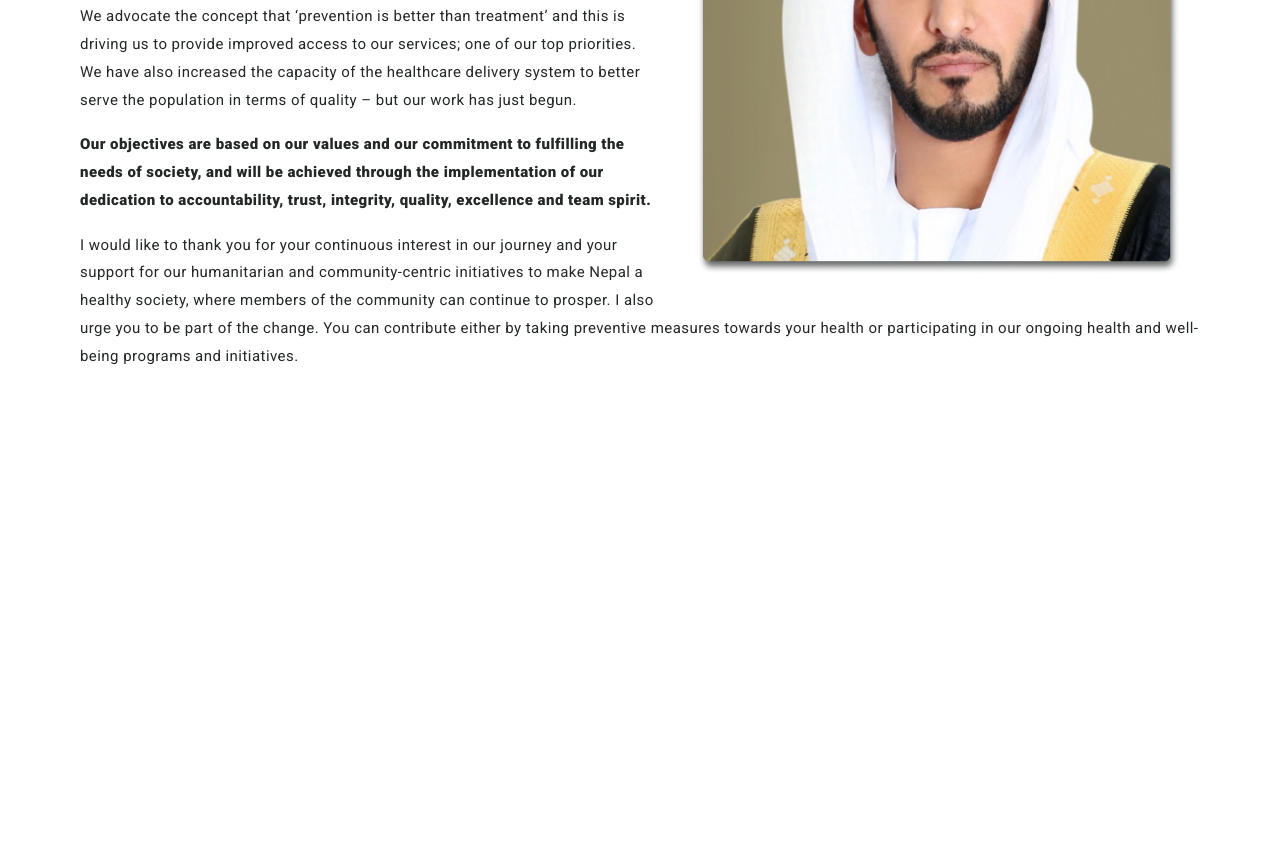
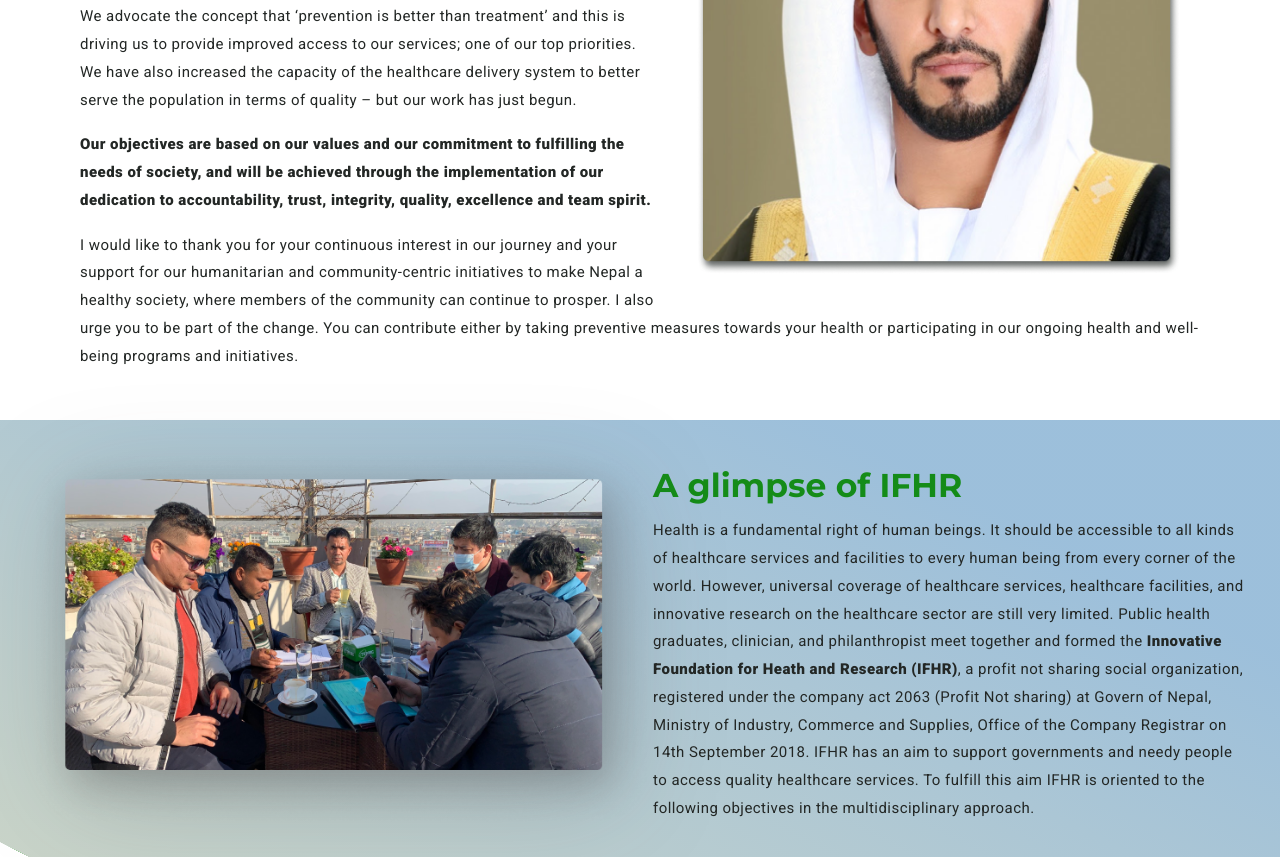
Before and after one commit to imbishalgiri/IFHR, a website: page index.html in a window 1280 px wide. Shown: the part 966-1823 px from the top of the page. Before the commit the page ends 1386 px from the top, so only its background shows below. Drawn offline with Linux system fonts and the light colour scheme.

Commit message:
gallery part started'

```diff
--- a/index.html
+++ b/index.html
@@ -90,5 +90,31 @@
       </div>
     </div>
     <!-- END OF CHAIRMAN AREA -->
+
+    <!-- START OF GLIMPSE AREA -->
+    <div class="glimpse">
+      <img
+        src="assets/glimpse-image.png"
+        alt="image of group members having meeting"
+        class="glimpse__image"
+      />
+      <div class="glimpse__text">
+        <div class="chairman__text-heading">A glimpse of IFHR</div>
+        Health is a fundamental right of human beings. It should be accessible
+        to all kinds of healthcare services and facilities to every human being
+        from every corner of the world. However, universal coverage of
+        healthcare services, healthcare facilities, and innovative research on
+        the healthcare sector are still very limited. Public health graduates,
+        clinician, and philanthropist meet together and formed the
+        <strong>Innovative Foundation for Heath and Research (IFHR)</strong>, a
+        profit not sharing social organization, registered under the company act
+        2063 (Profit Not sharing) at Govern of Nepal, Ministry of Industry,
+        Commerce and Supplies, Office of the Company Registrar on 14th September
+        2018. IFHR has an aim to support governments and needy people to access
+        quality healthcare services. To fulfill this aim IFHR is oriented to the
+        following objectives in the multidisciplinary approach.
+      </div>
+    </div>
+    <!-- END OF GLIMPSE AREA -->
   </body>
 </html>
--- a/scss/bootstrap.scss
+++ b/scss/bootstrap.scss
@@ -7,3 +7,7 @@
 @import "mainarea";
 
 @import "chairmanarea";
+
+@import "glimpsearea";
+
+@import "gallery/gallery_head";
--- /dev/null
+++ b/scss/glimpsearea.scss
@@ -0,0 +1,33 @@
+.glimpse {
+  grid-column: 1 / -1;
+  grid-row: 4 / 5;
+  width: 100vw;
+  display: flex;
+  align-items: center;
+  flex-wrap: wrap;
+  padding: 3rem;
+  background: linear-gradient(
+    207deg,
+    rgba(66, 133, 186, 0.52) 21.72%,
+    rgba(66, 133, 186, 0.52) 21.73%,
+    rgba(151, 172, 151, 0.52) 98.62%,
+    rgba(7, 134, 4, 0.4264) 98.63%,
+    rgba(13, 85, 30, 0.118519) 98.64%,
+    rgba(14, 95, 13, 0) 98.65%
+  );
+  &__text {
+    flex: 1 0 25rem;
+    font-family: Roboto;
+    font-style: normal;
+    font-weight: normal;
+    font-size: 1.5rem;
+    line-height: 185.2%;
+    letter-spacing: 0.03em;
+    color: #232725;
+  }
+  &__image {
+    flex: 1 0 25rem;
+    width: 62.3rem;
+    filter: drop-shadow(9px 16px 50px rgba(54, 47, 47, 0.25));
+  }
+}
```
Also changed, not shown: pages/gallery.html (added, +33 -0 lines), assets/glimpse-image.png (added), css/styles.css, scss/gallery/gallery_head.scss (added).
